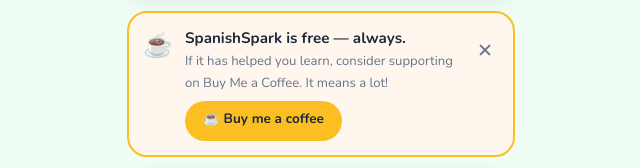
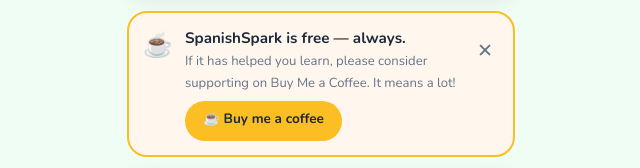
Before and after one commit to singwayanjerlonray-cmyk/Learn-Spanish, a plain HTML site: page index.html in a window 1280 px wide. Shown: the part 389-557 px from the top of the page, 319-959 px from the left. Drawn offline with nearby package versions, Linux system fonts and the light colour scheme.

Commit message:
Add files via upload

```diff
--- a/index.html
+++ b/index.html
@@ -392,7 +392,7 @@
     <div style="flex:1;">
       <strong style="font-size:0.95rem;">SpanishSpark is free — always.</strong><br>
       <span style="font-size:0.82rem; color:var(--text-light);">
-        If it has helped you learn, consider supporting on Buy Me a Coffee. It means a lot!
+        If it has helped you learn, please consider supporting on Buy Me a Coffee. It means a lot!
       </span>
       <div style="margin-top:8px;">
         <a href="https://buymeacoffee.com/YOUR_USERNAME" target="_blank" rel="noopener"
```
